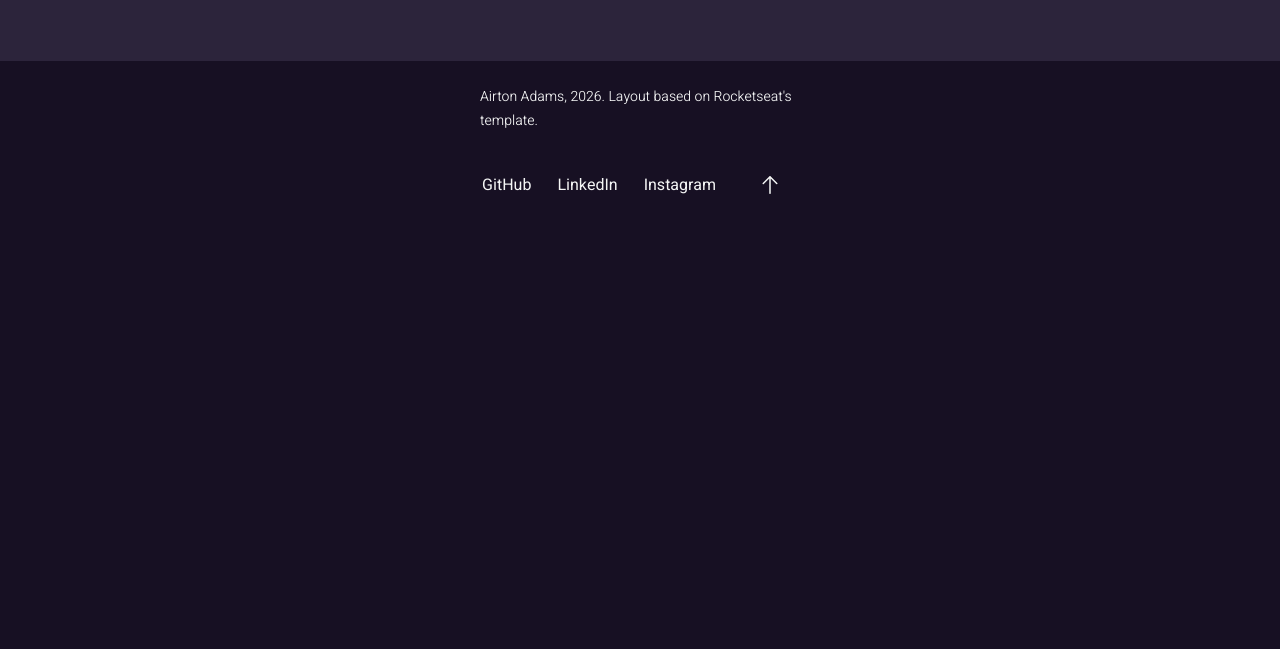
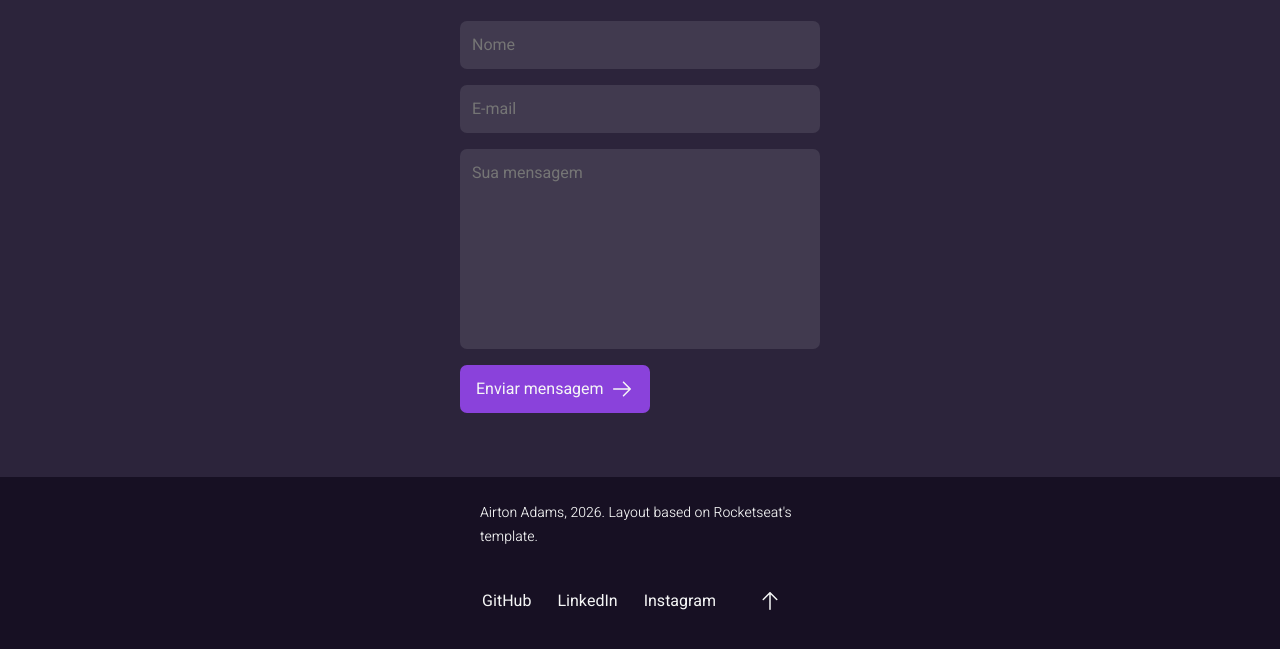
Before and after one commit to AirtonAdams/portifolio, a website built with Vite: page index.html in a window 1280 px wide. Shown: the part 3025-3674 px from the top of the page. Before the commit the page ends 3262 px from the top, so only its background shows below. Built offline with nearby package versions, Linux system fonts and the light colour scheme; no server answers.

Commit message:
Criação do form de envio de email

```diff
--- a/index.html
+++ b/index.html
@@ -125,6 +125,15 @@
                     <img src="src/images/logo-instagram 1.svg" alt="Logo do Instagram">
                 </a>
             </div>
+            <form class="contact__form" action="https://formsubmit.co/contato.airton.dev@outlook.com" method="POST">
+                <input type="text" name="name" placeholder="Nome" required>
+                <input type="email" name="email" placeholder="E-mail" required>
+                <textarea name="message" placeholder="Sua mensagem" required></textarea>
+                <button class="purple-btn" type="submit">
+                    Enviar mensagem
+                    <img src="src/images/ArrowRight.svg" alt="Seta para direita">
+                </button>
+            </form>
         </div>
     </section>
 
--- a/styles/style.css
+++ b/styles/style.css
@@ -353,6 +353,47 @@ body.menu-expanded .nav__close-menu-btn {
     }
 }
 
+.contact__form {
+    display: flex;
+    flex-direction: column;
+    align-items: start;
+    justify-content: center;
+    gap: 1.6rem;
+    width: 100%;
+}
+
+.contact__form input, .contact__form textarea {
+    background: var(--surface-secondary);
+    border: none;
+    border-radius: 7px;
+    padding: 1.2rem;
+    width: 100%;
+    color: var(--text-primary);
+}
+
+.contact__form textarea {
+    resize: none;
+    min-height: 20rem;
+}
+
+.contact__form button {
+    background: var(--btn-color);
+    display: flex;
+    flex-direction: row;
+    align-items: center;
+    justify-content: space-between;
+    gap: 0.6rem;
+    align-self: start;
+    padding: 1.2rem 1.6rem;
+    border-radius: 7px;
+    cursor: pointer;
+}
+
+.contact__form input:focus,
+.contact__form textarea:focus {
+    outline: none;
+}
+
 /*===Footer===*/
 
 footer .wrapper {
```
